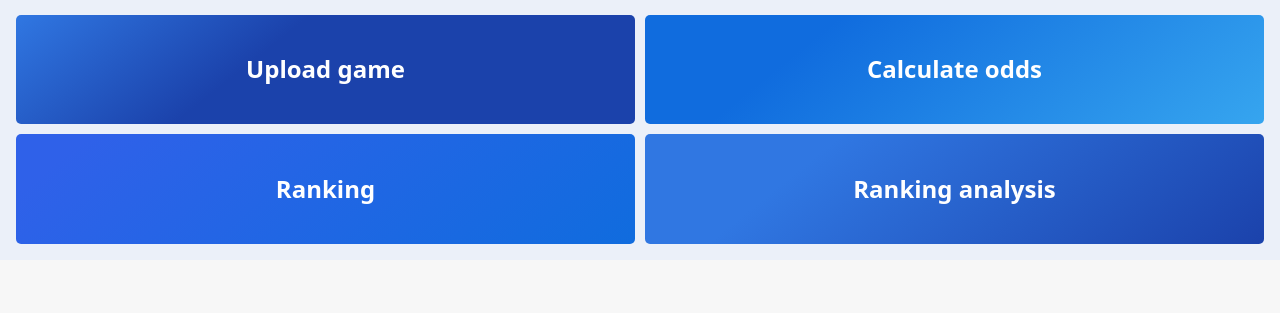
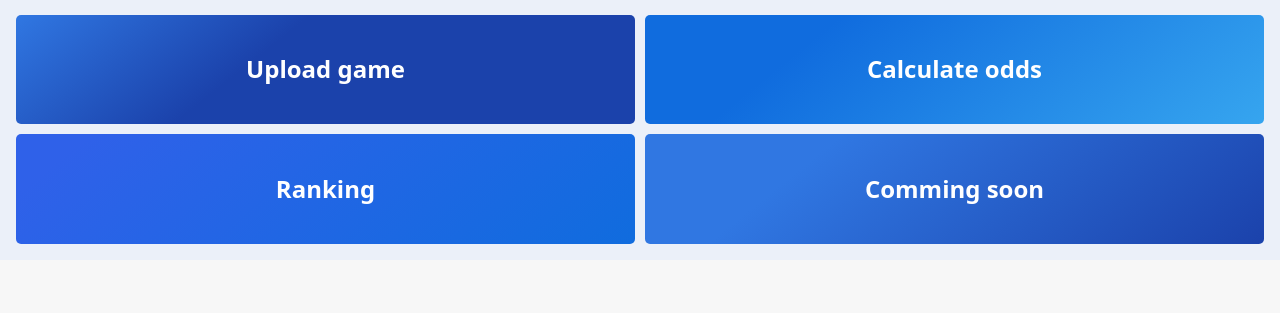
Before and after one commit to lkolebka/baby-foot-python, a Flask app: page /rating in a window 1280 px wide. Shown: the part 369-682 px from the top of the page. Run offline with Flask 2, Linux system fonts and the light colour scheme; data that the repository does not hold is empty; some libraries are stand-ins or nearby versions.

Commit message:
coming soon

```diff
--- a/Templates/calculate_odds.html
+++ b/Templates/calculate_odds.html
@@ -103,7 +103,7 @@
   <a href="/" class="action action2">Upload game</a>
   <a href="calculate_odds" class="action action2">Calculate odds</a>
   <a href="/rating" class="action action3">Ranking</a>
-  <a href="/rating" class="action action4">Ranking analysis</a>
+  <a href="/rating" class="action action4">Comming soon</a>
 </div>
 
 
--- a/Templates/rating.html
+++ b/Templates/rating.html
@@ -73,7 +73,7 @@
   <a href="/" class="action action2">Upload game</a>
   <a href="calculate_odds" class="action action2">Calculate odds</a>
   <a href="/rating" class="action action3">Ranking</a>
-  <a href="/rating" class="action action4">Ranking analysis</a>
+  <a href="/rating" class="action action4">Comming soon</a>
 </div>
 </body>
 
--- a/Templates/thank_you.html
+++ b/Templates/thank_you.html
@@ -87,7 +87,7 @@
     <a href="/" class="action action2">Upload game</a>
     <a href="calculate_odds" class="action action2">Calculate odds</a>
     <a href="/rating" class="action action3">Ranking</a>
-    <a href="/rating" class="action action4">Ranking analysis</a>
+    <a href="/rating" class="action action4">Comming soon</a>
   </div>
 
   </div>
```
